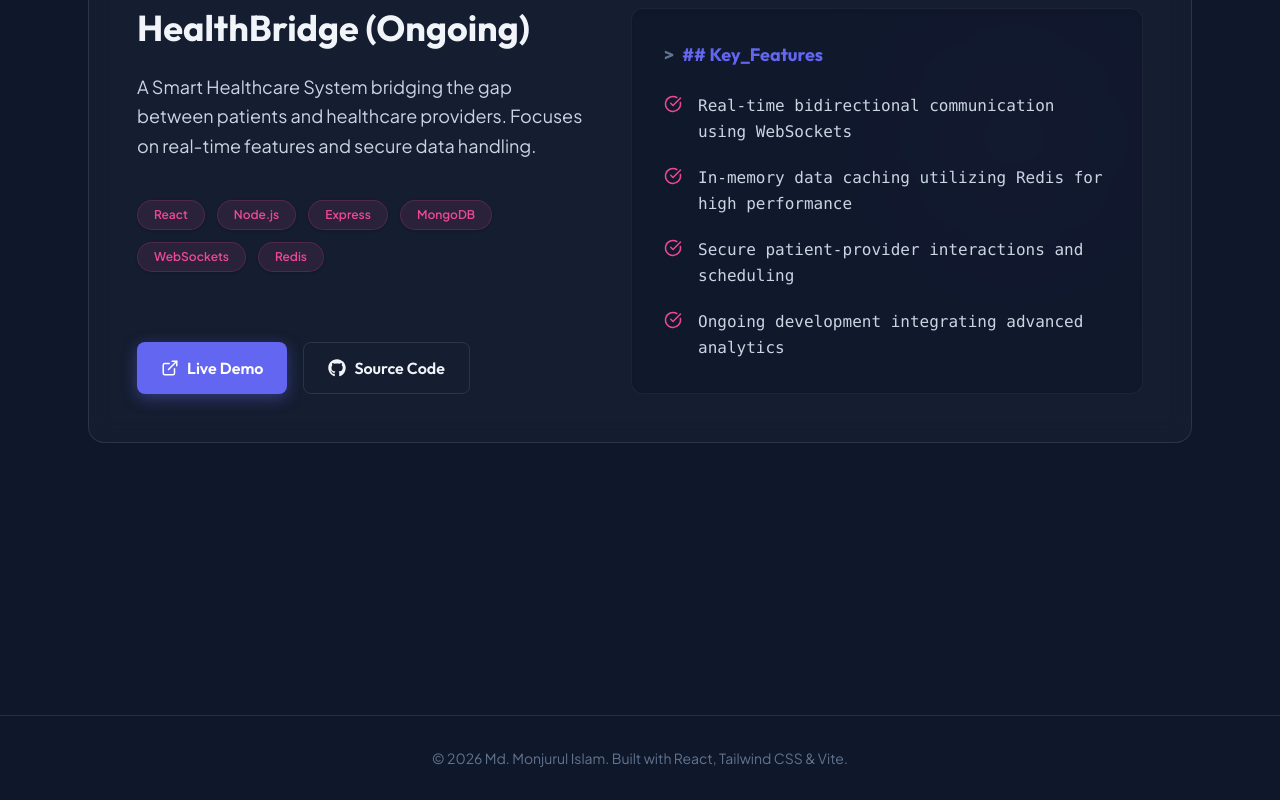
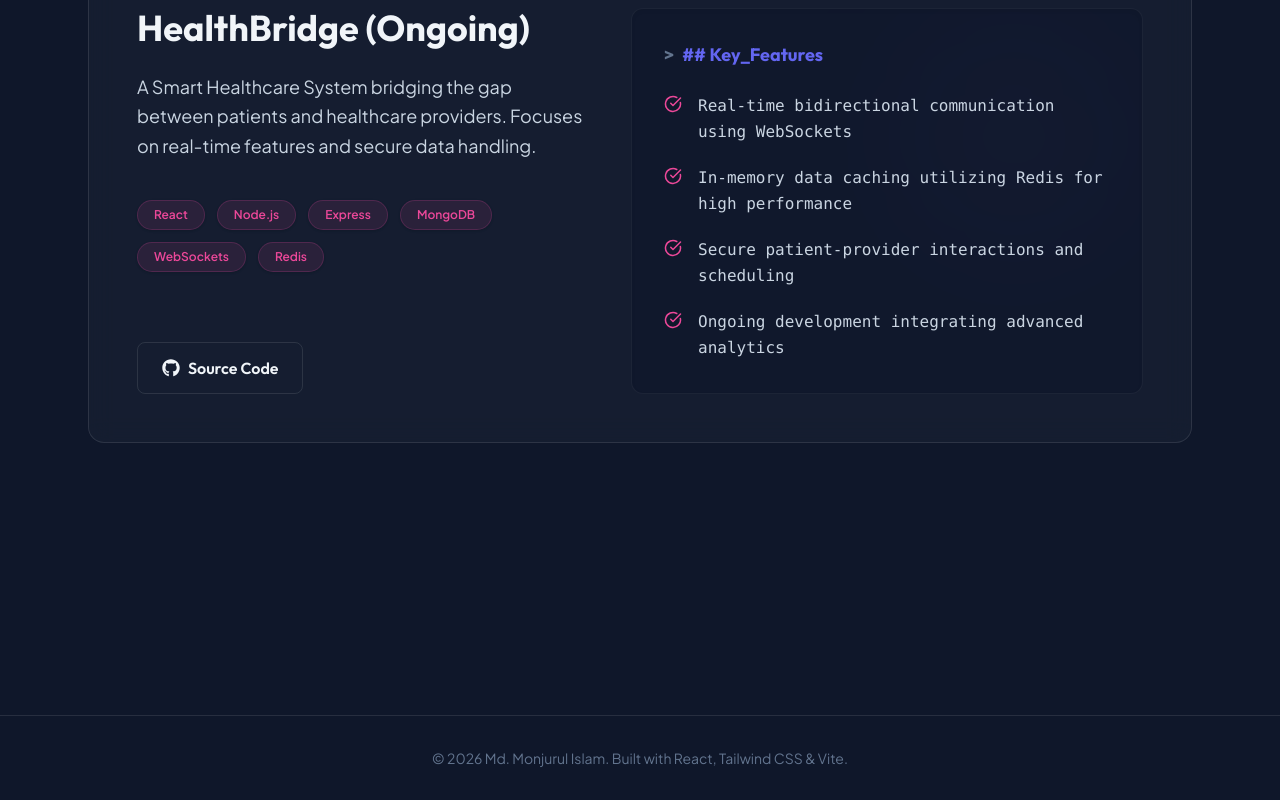
Before and after one commit to Prottoy123/My-Portfolio, a React (Vite) app: page /projects in a window 1280 px wide. Shown: the part 1886-2686 px from the top of the page. Built offline with nearby package versions, Linux system fonts and the light colour scheme.

Commit message:
feat: add Projects component to showcase featured portfolio work

```diff
--- a/src/components/Projects.jsx
+++ b/src/components/Projects.jsx
@@ -50,6 +50,7 @@ const Projects = () => {
                   </div>
 
                   <div className="flex flex-wrap gap-4 pt-6 mt-auto">
+                    {project.liveLink !== "#" && (
                       <a
                         href={project.liveLink}
                         target="_blank"
@@ -58,6 +59,7 @@ const Projects = () => {
                       >
                         <ExternalLink size={18} /> Live Demo
                       </a>
+                    )}
                     <a
                       href={project.githubLink}
                       target="_blank"
```
Lines whose indentation alone changed are shown as unchanged.
